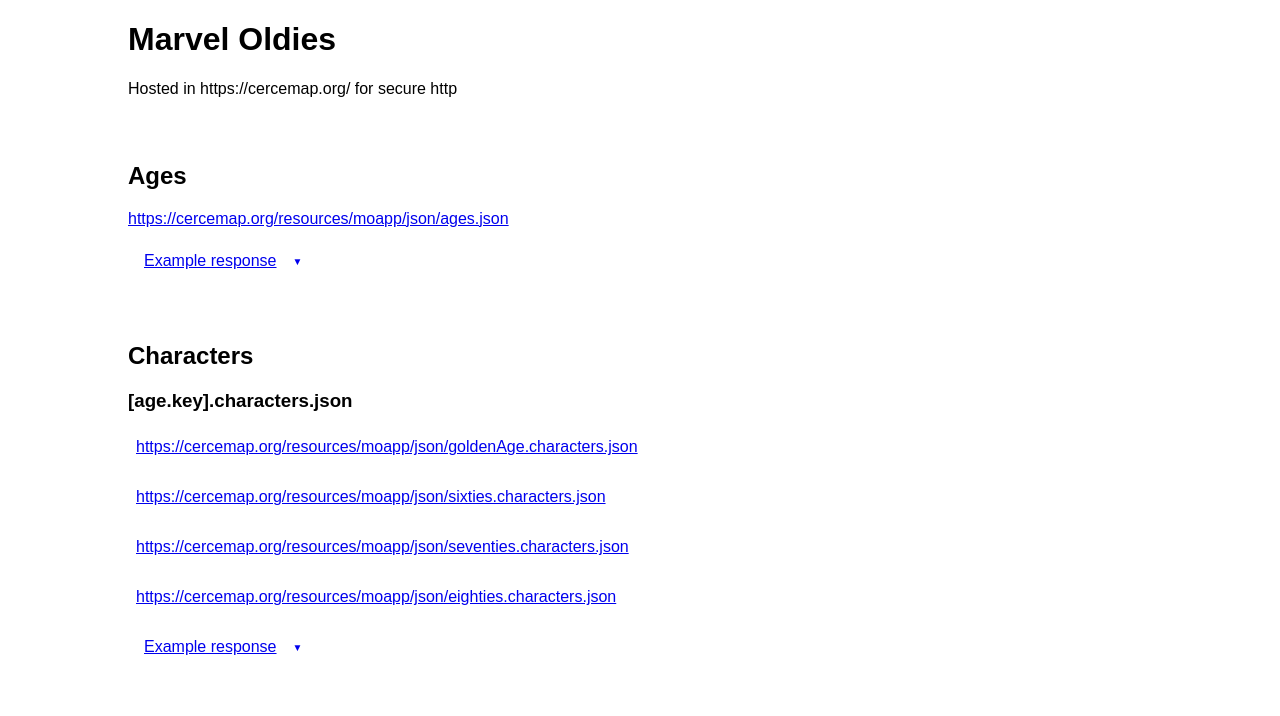
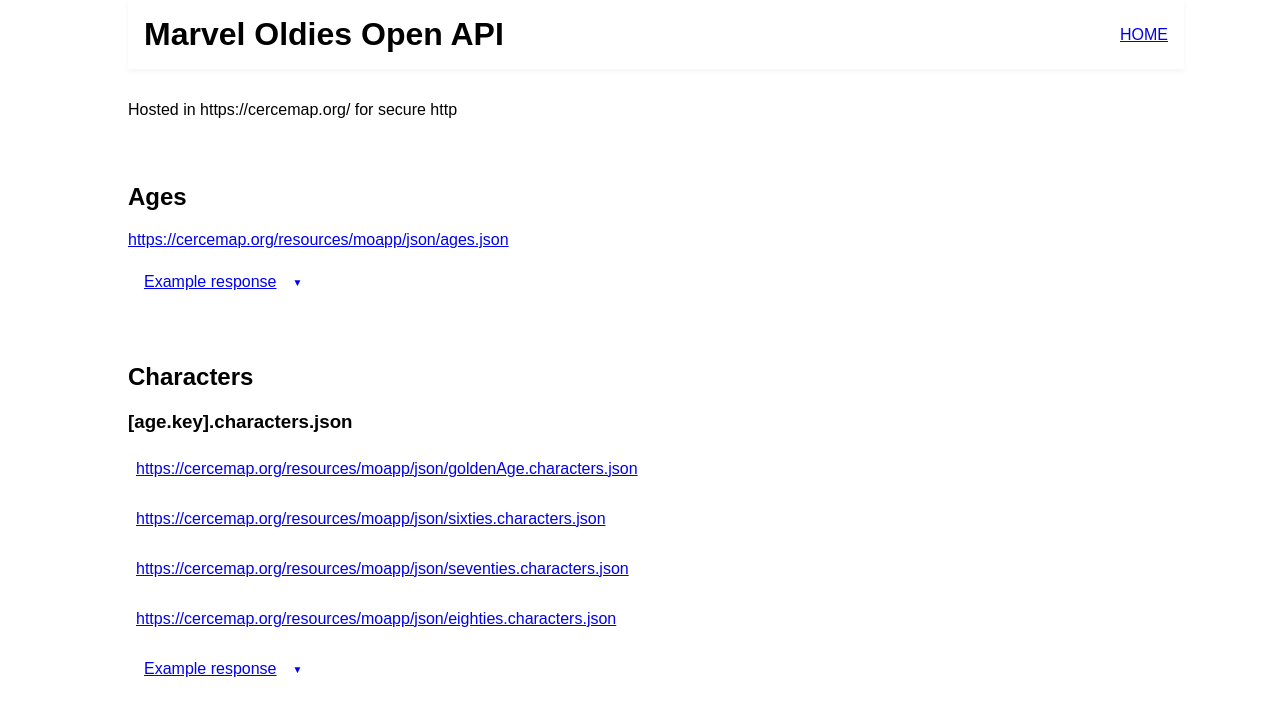
Before and after one commit to jescacena/jesidea-api-netlify, a plain HTML site: page moapp-api.html in a window 1280 px wide. Drawn offline with nearby package versions, Linux system fonts and the light colour scheme.

Commit message:
header on all pages

```diff
--- a/moapp-api.html
+++ b/moapp-api.html
@@ -14,7 +14,16 @@
     <script src="https://cdnjs.cloudflare.com/ajax/libs/highlight.js/11.4.0/languages/json.min.js"></script>
   </head>
   <body>
-    <h1>Marvel Oldies</h1>
+    <header>
+      <h1>Marvel Oldies Open API</h1>
+
+      <!-- Header nav -->
+      <nav>
+        <ul>
+          <li><a href="/">HOME</a></li>
+        </ul>
+      </nav>
+    </header>
 
     <p>Hosted in https://cercemap.org/ for secure http</p>
 
```
Also changed, not shown: generic-quotes-api.html (+10 -1 lines), meditation-quotes-api.html (+10 -1 lines), trekial-api.html (+10 -1 lines).
